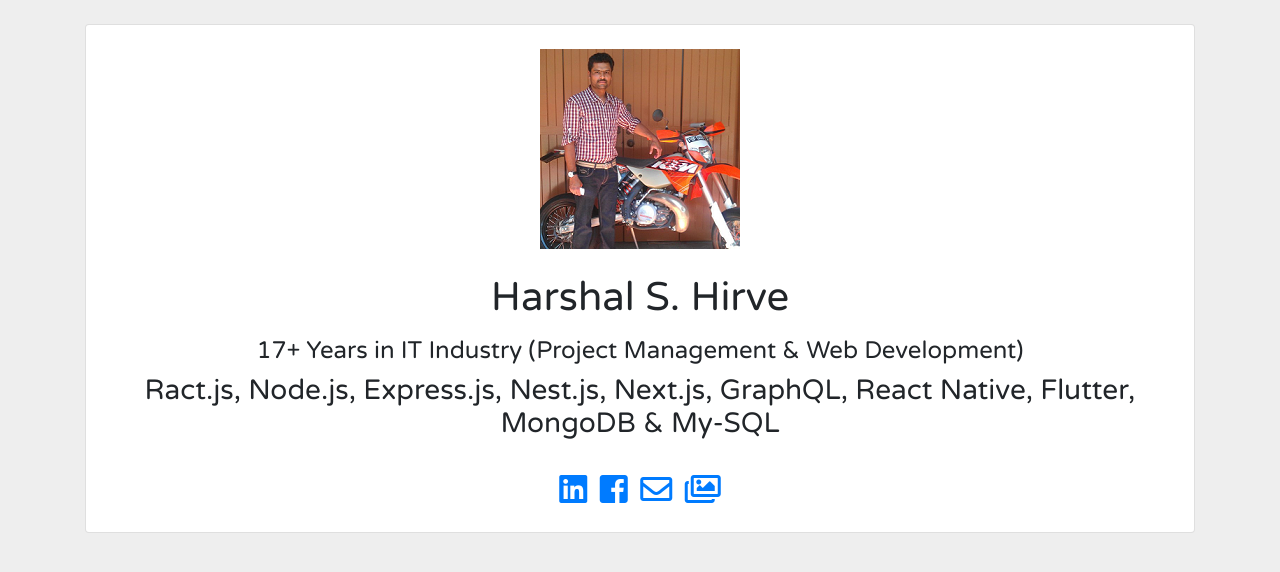
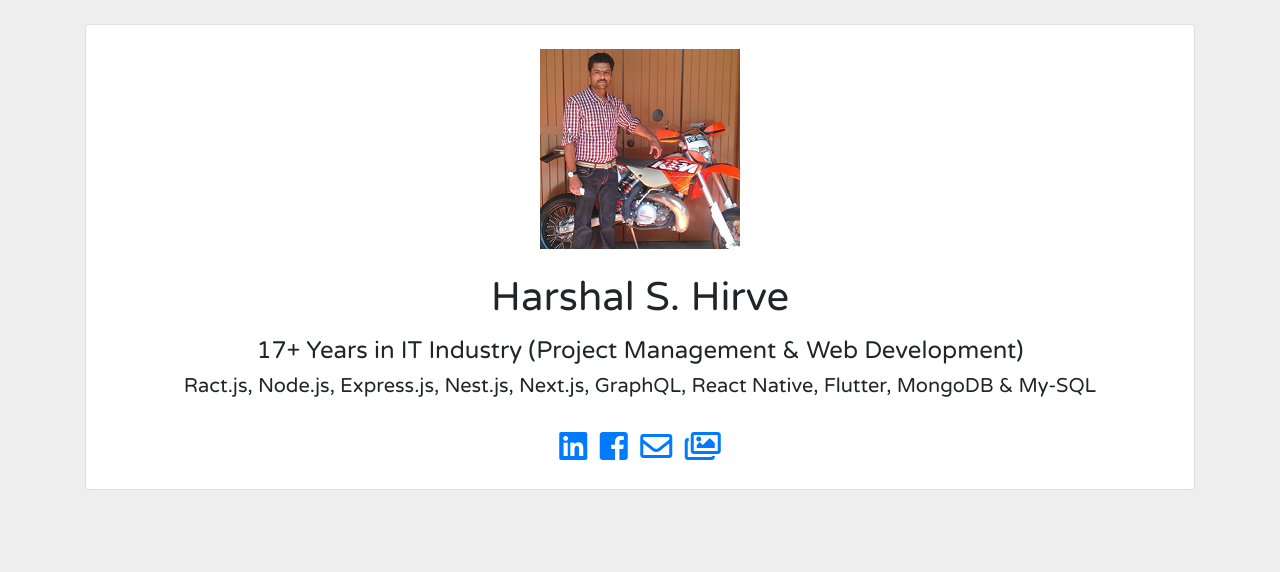
Before and after one commit to harshalhirve/harshalhirve.github.io, a plain HTML site: page index.html in a window 1280 px wide. Drawn offline with nearby package versions, Linux system fonts and the light colour scheme.

Commit message:
Update index.html

```diff
--- a/index.html
+++ b/index.html
@@ -45,7 +45,7 @@
                             <h1 class="pt-4">Harshal S. Hirve</h1>
                             <p class="mx-2">
                                 <h4>17+ Years in IT Industry (Project Management & Web Development)</h4>
-                                <h3>Ract.js, Node.js, Express.js, Nest.js, Next.js, GraphQL, React Native, Flutter, MongoDB & My-SQL</h3>
+                                <h5>Ract.js, Node.js, Express.js, Nest.js, Next.js, GraphQL, React Native, Flutter, MongoDB & My-SQL</h5>
                             </p>
                         </div>
                         <ul class="nav justify-content-center pt-3 mb-4">
```
